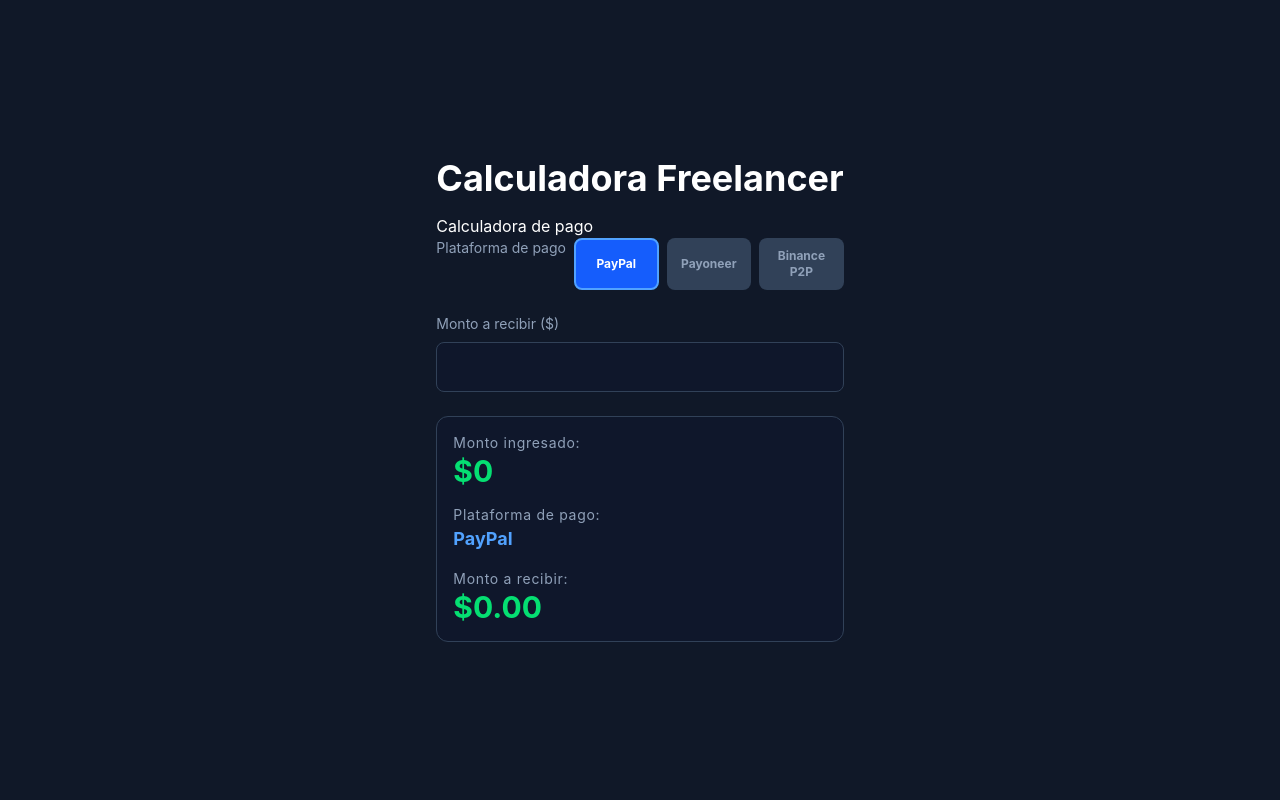
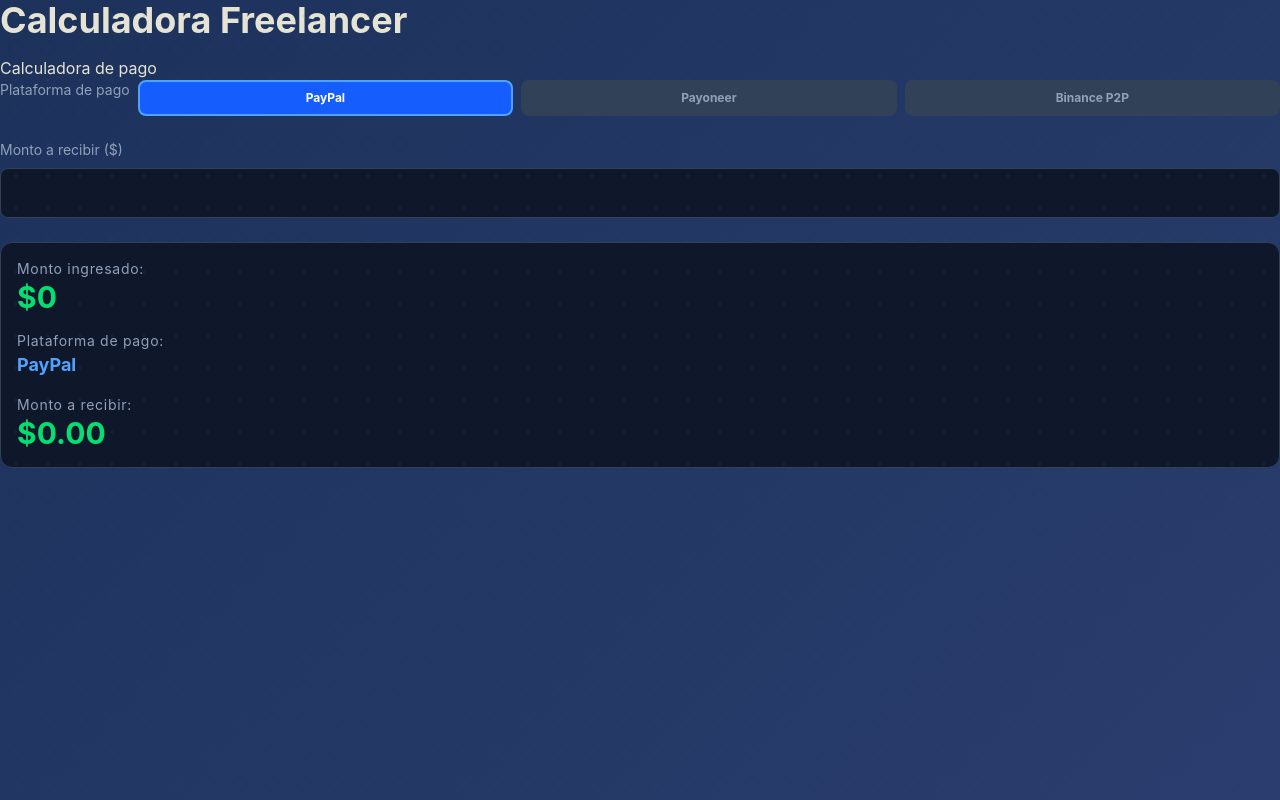
Before and after one commit to Ale-Pantoja/FreelancerCal, a React (Vite) app: page / in a window 1280 px wide. Built offline with nearby package versions, Linux system fonts and the light colour scheme.

Commit message:
Refactor global styles in index.css for improved layout and aesthetics

```diff
--- a/src/index.css
+++ b/src/index.css
@@ -1,6 +1,47 @@
 @import "tailwindcss";
 
-/* Estilos globales */
+:root {
+  --radius-4xl: 2rem;
+  --radius-5xl: 3rem;
+}
+
 body {
-  @apply bg-gray-900 text-white min-h-screen flex items-center justify-center;
+  background: linear-gradient(135deg, #1c325b 0%, #2a3d6e 100%);
+  color: #e5e3d4;
+  min-height: 100vh;
+  height: 100vh;
+  overflow: hidden;
+  font-family:
+    "Inter",
+    ui-sans-serif,
+    system-ui,
+    -apple-system,
+    BlinkMacSystemFont,
+    "Segoe UI",
+    Roboto,
+    "Helvetica Neue",
+    Arial,
+    sans-serif;
 }
+
+body::before {
+  content: "";
+  position: fixed;
+  top: 0;
+  left: 0;
+  width: 100%;
+  height: 100%;
+  background-image: radial-gradient(#6a669d 1px, transparent 1px);
+  background-size: 32px 32px;
+  opacity: 0.15;
+  pointer-events: none;
+  z-index: 0;
+}
+
+* {
+  box-sizing: border-box;
+}
+
+::-webkit-scrollbar {
+  display: none;
+}
```
